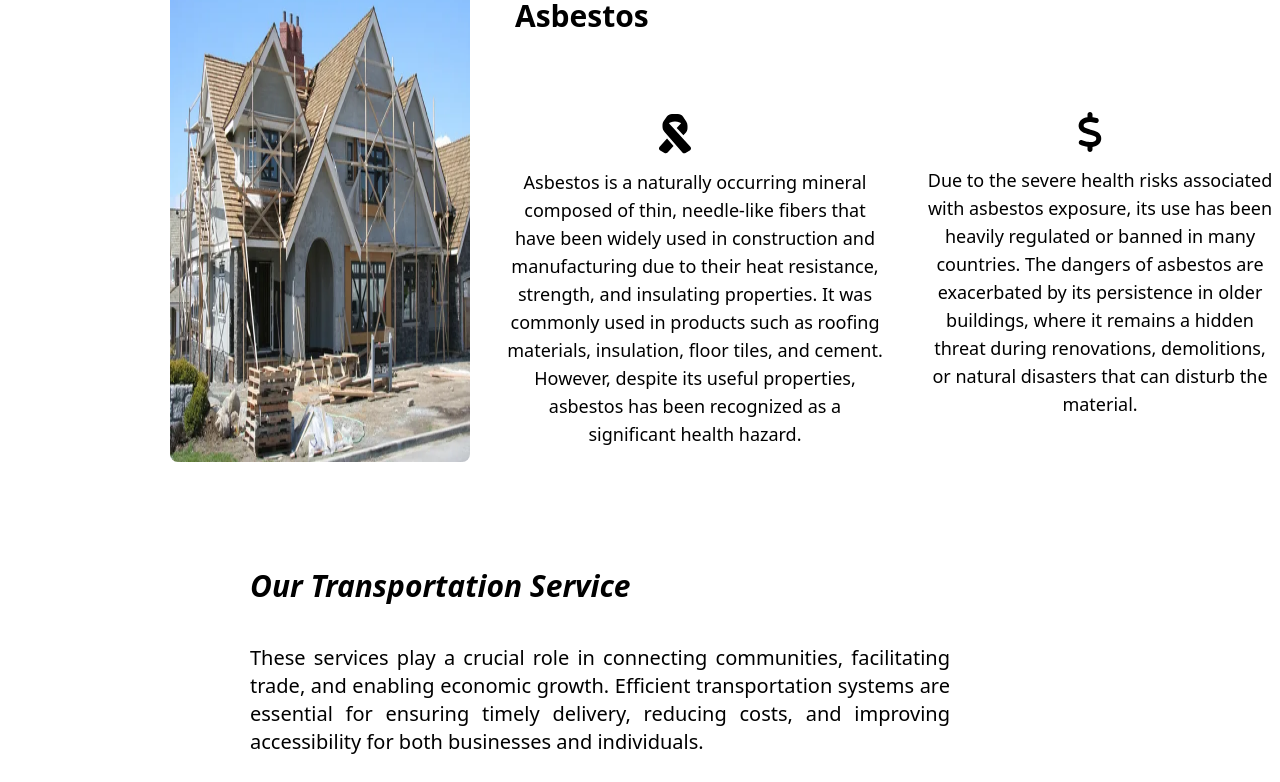
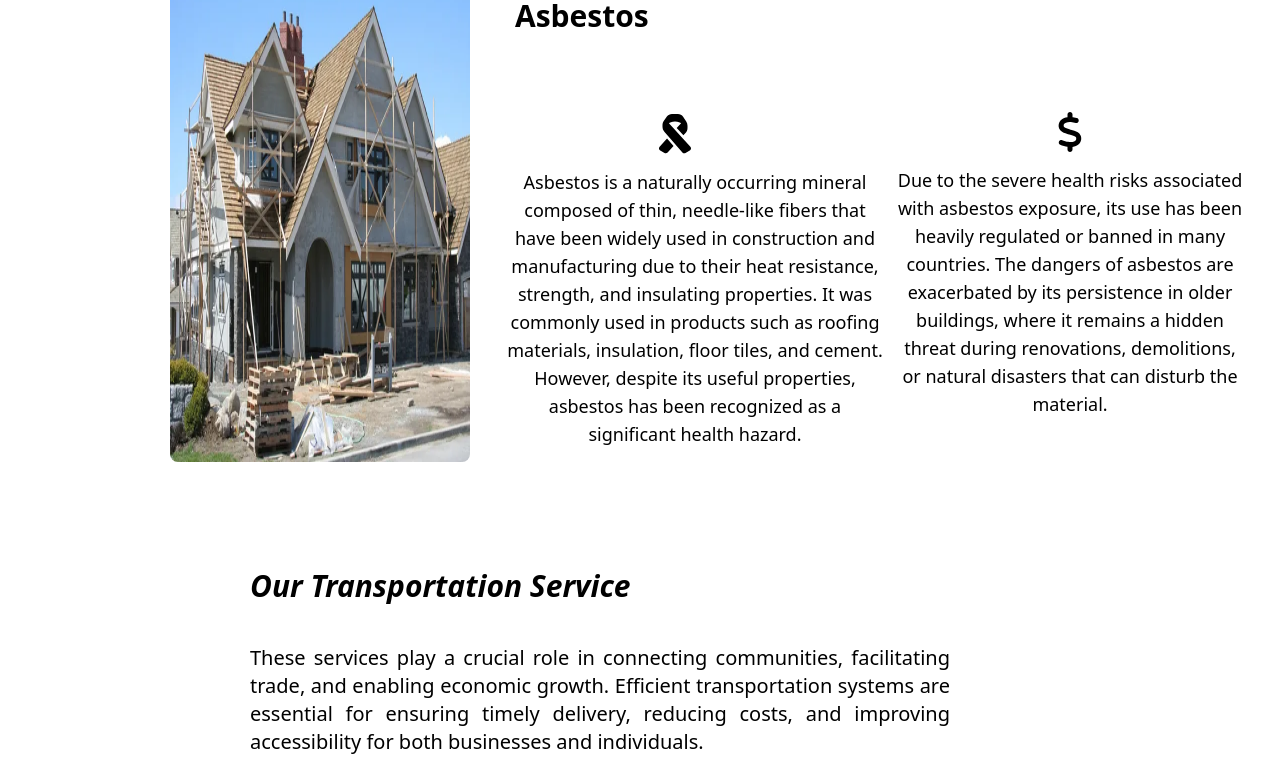
Before and after one commit to Muhammad-Usman28/Landing_Page, a React (Create React App) app: page / in a window 1280 px wide. Shown: the part 1698-2480 px from the top of the page. Built offline with nearby package versions, Linux system fonts and the light colour scheme.

Commit message:
Final Deployement

```diff
--- a/src/component/ContactUs.js
+++ b/src/component/ContactUs.js
@@ -133,7 +133,7 @@ export default function ContactUs() {
       </div>
 
         <h1 className='
-        xl:text-3xl xl:font-bold xl:ml-[100px]
+        xl:text-3xl xl:font-bold xl:ml-[80px]
         lg:text-xl lg:font-extrabold lg:ml-[260px] lg:w-[450px]
         md:text-xl md:font-extrabold md:ml-[150px] md:w-[450px] md:mt-[-50px]
         sm:text-xl sm:font-extrabold sm:ml-[110px] sm:w-[450px] sm:mt-[-50px]'>Fixing Homes and Setting You Up for Success</h1>
--- a/src/component/SecondPart.js
+++ b/src/component/SecondPart.js
@@ -57,13 +57,13 @@ export default function SecondPart() {
         sm:w-[200px] sm:h-[500px]' >
 
          <FontAwesomeIcon icon={faDollarSign} className='
-         xl:w-[40px] xl:h-[40px] xl:mt-[150px] xl:ml-[-10px]
+         xl:w-[40px] xl:h-[40px] xl:mt-[150px] xl:ml-[-30px]
          lg:w-[30px] lg:h-[30px] lg:mt-[135px] lg:ml-[30px]
          md:mt-[130px] md:ml-[40px] md:w-[20px] md:h-[20px] md:mb-[20px]
          sm:mt-[80px] sm:ml-[70px] sm:w-[20px] sm:h-[20px] sm:mb-[20px]' />
 
             <p className='
-            xl:mt-[-10px] xl:text-lg xl:text-center xl:w-[350px] xl:ml-[-155px]
+            xl:mt-[-10px] xl:text-lg xl:text-center xl:w-[350px] xl:ml-[-185px]
             lg:w-[180px] lg:ml-[-50px] lg:mt-[40px] lg:text-center lg:text-sm
             md:w-[180px] md:text-sm md:ml-[-30px] md:text-center
             sm:w-[150px] sm:text-sm sm:ml-[5px] sm:text-center '>
```
